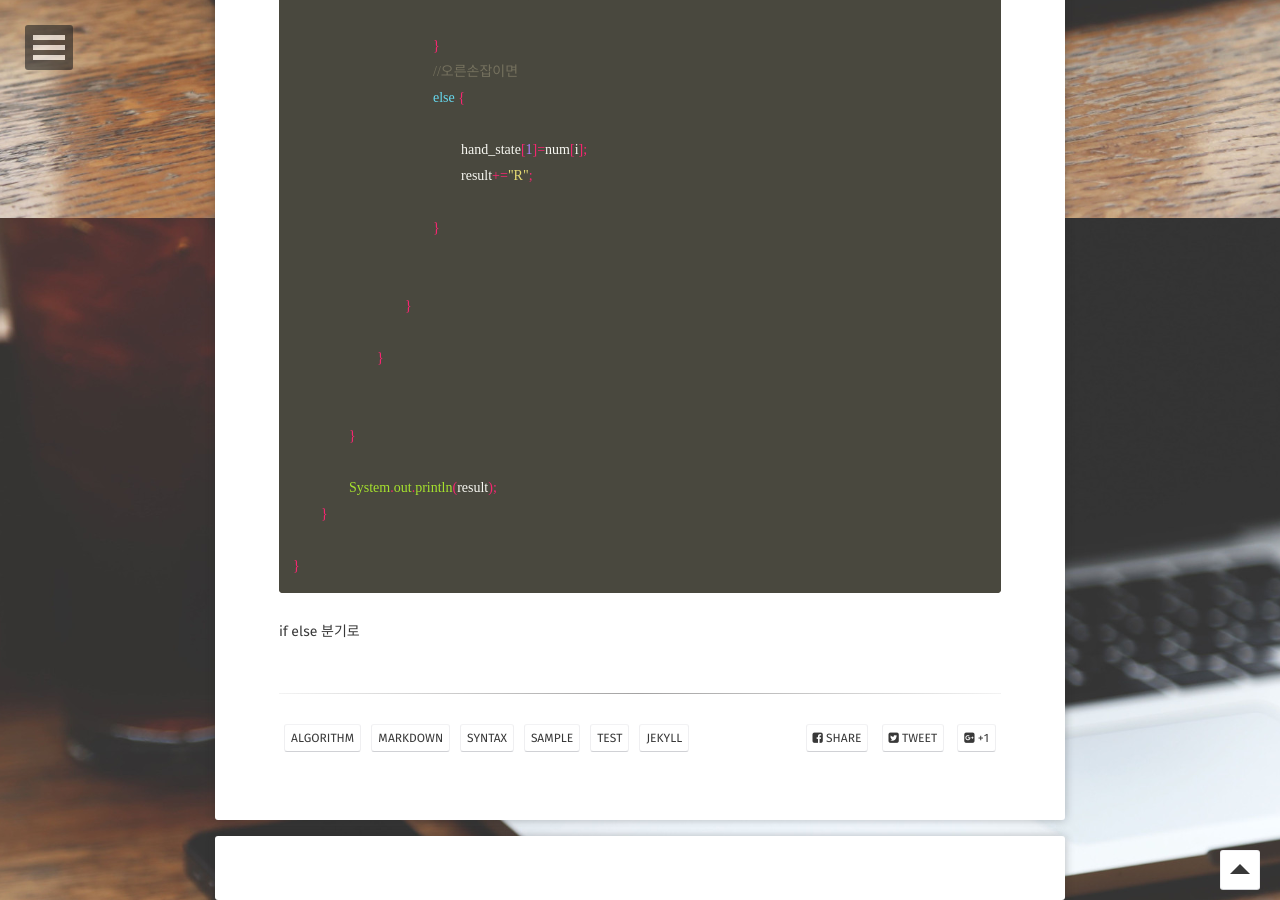
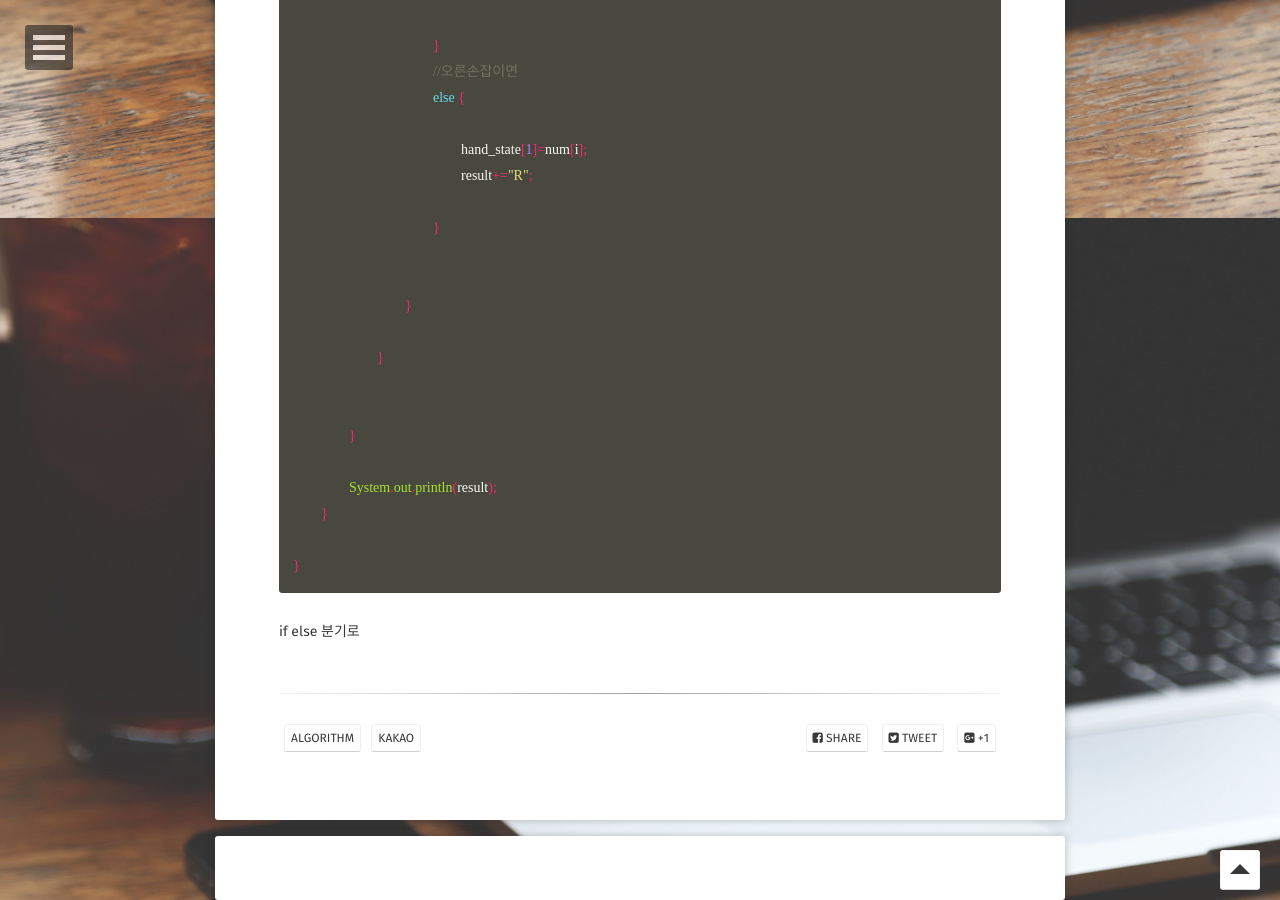
Before and after one commit to limkinam/limkinam.github.io, a Jekyll site: the page built from _posts/2020-06-10-kakao-algo-1.md, in a window 1280 px wide and 900 px high, scrolled down 2482 px. Built offline with Jekyll 4.4.1, drawn with Linux system fonts in a browser that asks for light colours; some web fonts are replaced; comment, search, counter and statistics services are not loaded.

Commit message:
Update 2020-06-10-kakao-algo-1.md

```diff
--- a/_posts/2020-06-10-kakao-algo-1.md
+++ b/_posts/2020-06-10-kakao-algo-1.md
@@ -5,11 +5,7 @@ date:   2020-06-10
 excerpt: "문제 풀이 (문제 공유 불가...)"
 tag:
 - algorithm
-- markdown
-- syntax
-- sample
-- test
-- jekyll
+- kakao
 comments: true
 ---
 
```
